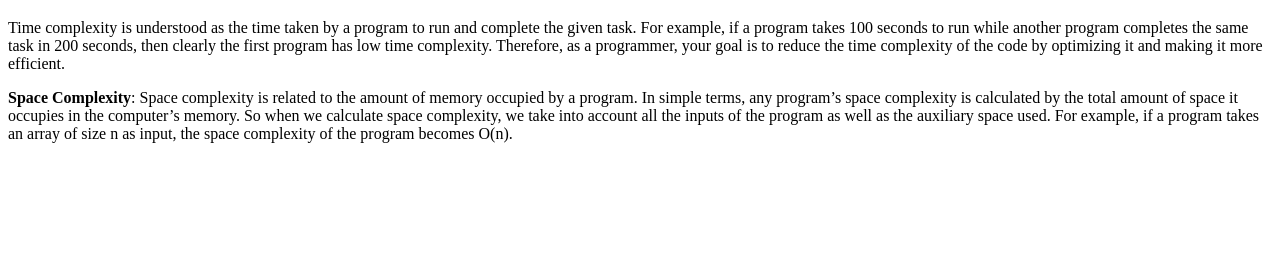
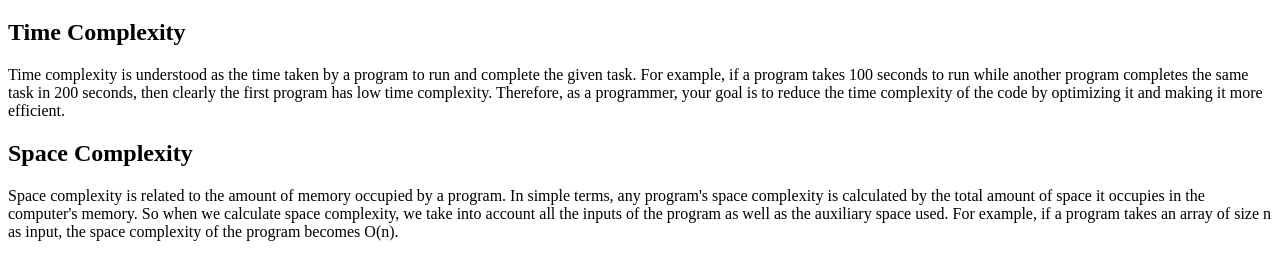
Before and after one commit to acciojob/time-and-space-complexity-durga2677, a website: page main.html in a window 1280 px wide. Shown: the part 61-340 px from the top of the page. Drawn offline with Linux system fonts and the light colour scheme.

Commit message:
created a submission

```diff
--- a/main.html
+++ b/main.html
@@ -1,27 +1,14 @@
 <!DOCTYPE html>
+<html>
+<head>
+</head>
+<body>
+    <h1>Time and Space Complexity</h1>
 
-<html>
+    <h2>Time Complexity</h2>
+    <p>Time complexity is understood as the time taken by a program to run and complete the given task. For example, if a program takes 100 seconds to run while another program completes the same task in 200 seconds, then clearly the first program has low time complexity. Therefore, as a programmer, your goal is to reduce the time complexity of the code by optimizing it and making it more efficient.</p>
 
-<head>
-	<link rel="stylesheet" href="styles.css">
-</head>
-
-<body>
-	<!-- the entire body must be written by student -->
-	<h1>Time and Space Complexity</h1>
-	<p>Time complexity is understood as the time taken by a program to run and complete the given task. For
-		example, if a program takes 100 seconds to run while another program completes the same task in 200
-		seconds, then clearly the first program has low time complexity. Therefore, as a programmer, your goal is to
-		reduce the time complexity of the code by optimizing it and making it more efficient.</p>
-
-<p><b>Space Complexity</b>: Space complexity is related to the amount of memory occupied by a program. In simple
-	terms, any program’s space complexity is calculated by the total amount of space it occupies in the computer’s
-	memory. So when we calculate space complexity, we take into account all the inputs of the program as well as
-	the auxiliary space used. For example, if a program takes an array of size n as input, the space complexity of
-	the program becomes O(n).</p>
-    <script type="text/javascript" src="./script.js">
-</script>
-
+    <h2>Space Complexity</h2>
+    <p>Space complexity is related to the amount of memory occupied by a program. In simple terms, any program's space complexity is calculated by the total amount of space it occupies in the computer's memory. So when we calculate space complexity, we take into account all the inputs of the program as well as the auxiliary space used. For example, if a program takes an array of size n as input, the space complexity of the program becomes O(n).</p>
 </body>
-
 </html>
```
